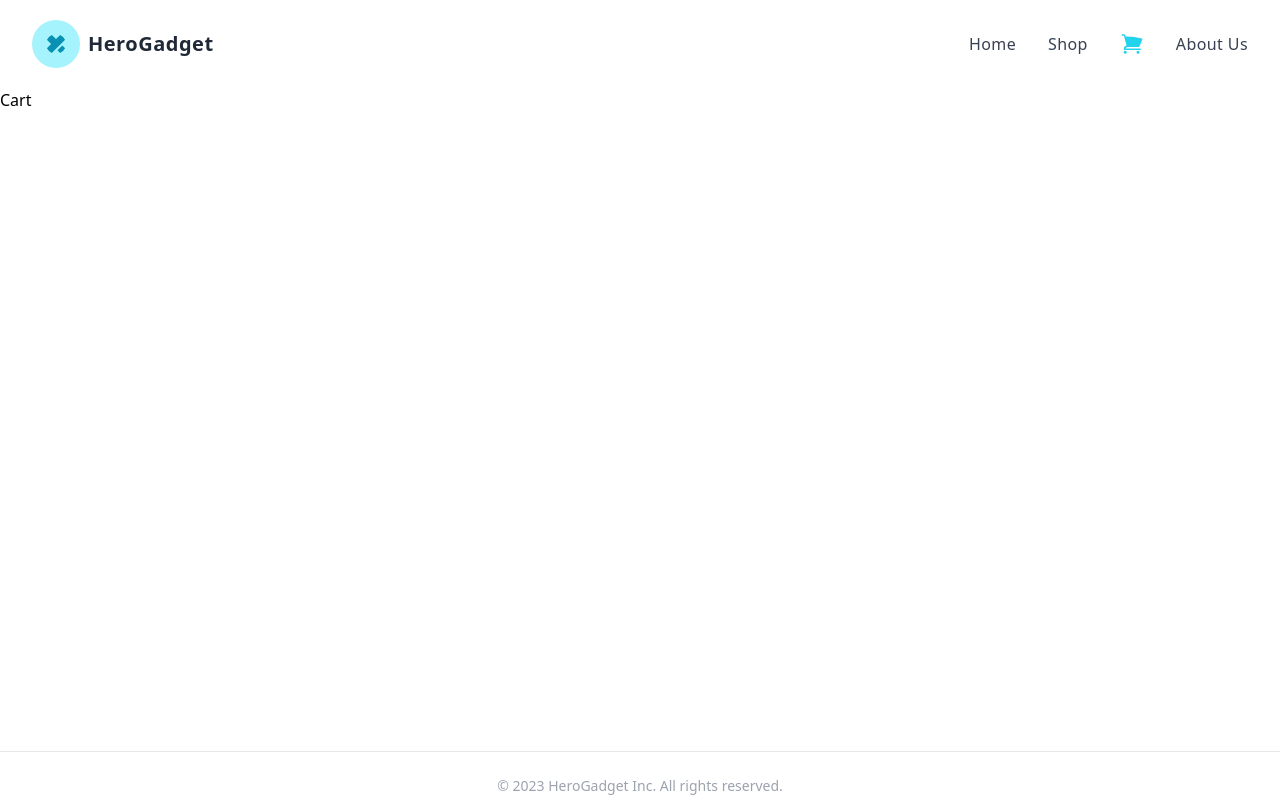
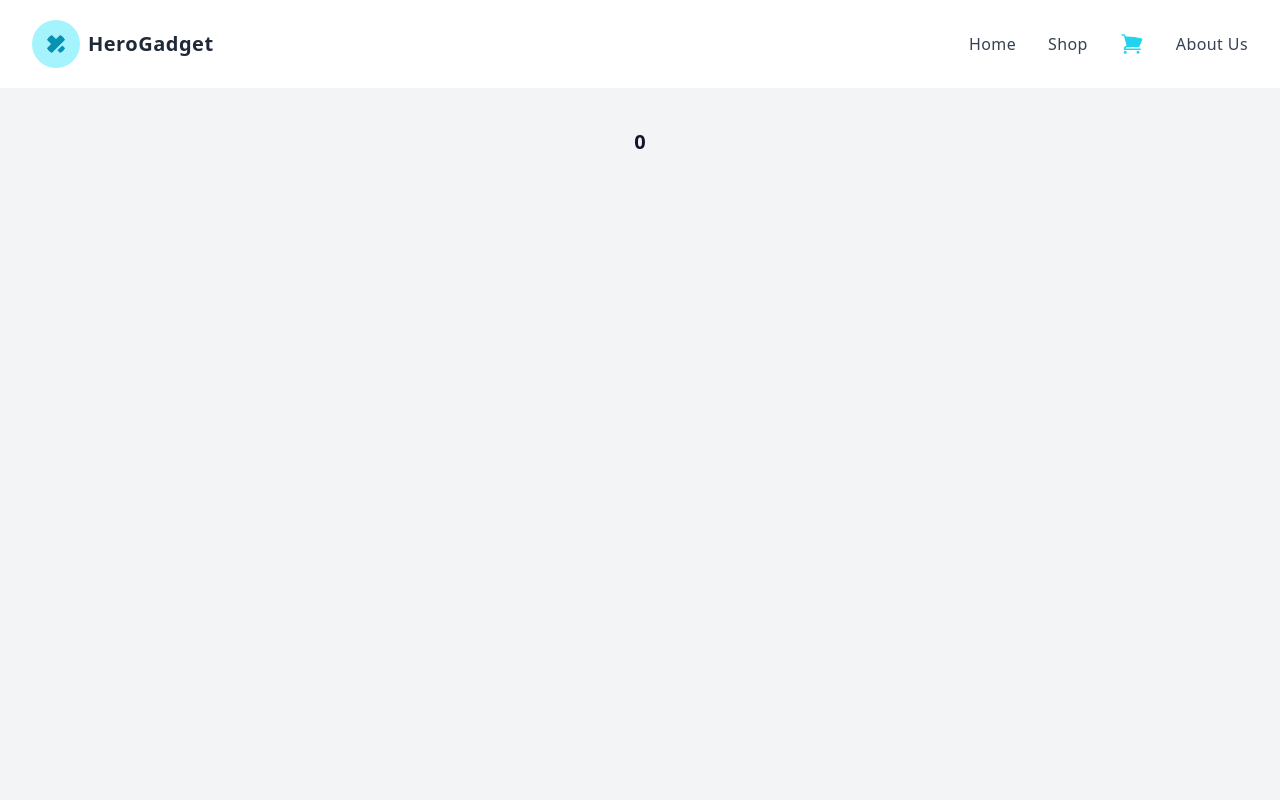
Before and after one commit to mehadiHasanDiner/heroGadget-starter-conceptual-2-milestone-9, a React (Vite) app: page /cart in a window 1280 px wide. Shown: the top 800 px of the page. Built offline with nearby package versions, Linux system fonts and the light colour scheme.

Commit message:
2:59 hour viwed milestone-9, conceptual

```diff
--- /dev/null
+++ b/src/GetCart&ProductData/GetCart&ProductData.js
@@ -0,0 +1,21 @@
+import { getStoredCart } from "../utilities/fakeBD";
+
+const productAndCartData = async () => {
+  const productsData = await fetch("products.json");
+  const products = await productsData.json();
+
+  const savedCart = getStoredCart();
+  let cartArr = [];
+  for (const id in savedCart) {
+    const foundProduct = products.find((pd) => pd.id === id);
+    cartArr.push(foundProduct);
+    if (foundProduct) {
+      const quantity = savedCart[id];
+      foundProduct.quantity = quantity;
+      cartArr.push(foundProduct);
+    }
+  }
+  return { cartArr, products };
+};
+
+export { productAndCartData };
--- a/src/components/Cart.jsx
+++ b/src/components/Cart.jsx
@@ -1,12 +1,14 @@
-import React from "react";
-import { getStoredCart } from "../utilities/fakeBD";
+import { useLoaderData } from "react-router-dom";
 
 const Cart = () => {
-  const cart = getStoredCart();
-  console.log(cart);
+  const { cartArr } = useLoaderData();
+  console.log(cartArr);
+
   return (
-    <div>
-      <h1>Cart</h1>
+    <div className="flex min-h-screen items-start justify-center bg-gray-100 text-gray-900">
+      <div className="flex flex-col max-w-3xl p-6 space-y-4 sm:p-10">
+        <h2 className="text-xl font-semibold"> {cartArr.length}</h2>
+      </div>
     </div>
   );
 };
--- a/src/main.jsx
+++ b/src/main.jsx
@@ -8,6 +8,7 @@ import Home from "./components/Home";
 import ErrorPage from "./components/ErrorPage";
 import Shop from "./components/Shop";
 import Cart from "./components/Cart";
+import { productAndCartData } from "./GetCart&ProductData/GetCart&ProductData";
 
 const router = createBrowserRouter([
   {
@@ -27,6 +28,7 @@ const router = createBrowserRouter([
       {
         path: "cart",
         element: <Cart />,
+        loader: productAndCartData,
       },
       {
         path: "about",
```
